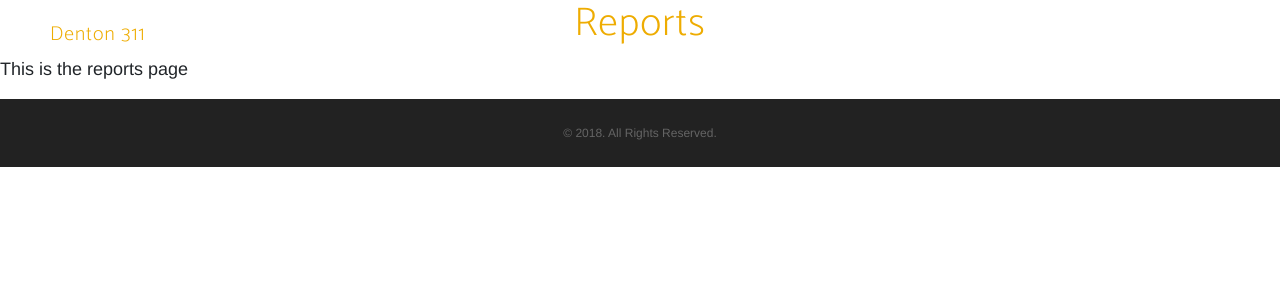
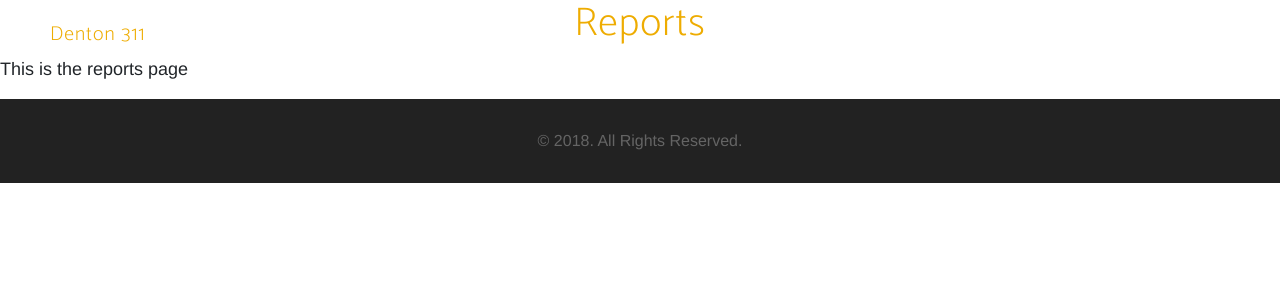
Before and after one commit to bar0191/denton311-portal, a React (Create React App) app: page /reports in a window 1280 px wide. Shown: the top 300 px of the page. Built offline with nearby package versions, Linux system fonts and the light colour scheme; a web font is replaced by a local one.

Commit message:
added more padding to footer

```diff
--- a/src/styles/index.css
+++ b/src/styles/index.css
@@ -44,12 +44,12 @@ section {
     font-size: 50px; }
 
 footer {
-  padding: 25px 0;
+  padding: 30px 0;
   text-align: center;
   color: rgba(255, 255, 255, 0.3);
   background-color: #222222; }
   footer p {
-    font-size: 12px;
+    font-size: 16px;
     margin: 0; }
   footer ul {
     margin-bottom: 0; }
--- a/src/styles/index.scss
+++ b/src/styles/index.scss
@@ -55,12 +55,12 @@ section {
 
 // Styling for the footer
 footer {
-  padding: 25px 0;
+  padding: 30px 0;
   text-align: center;
   color: fade-out(white, .7);
   background-color: $gray-darker;
   p {
-    font-size: 12px;
+    font-size: 16px;
     margin: 0;
   }
   ul {
```
